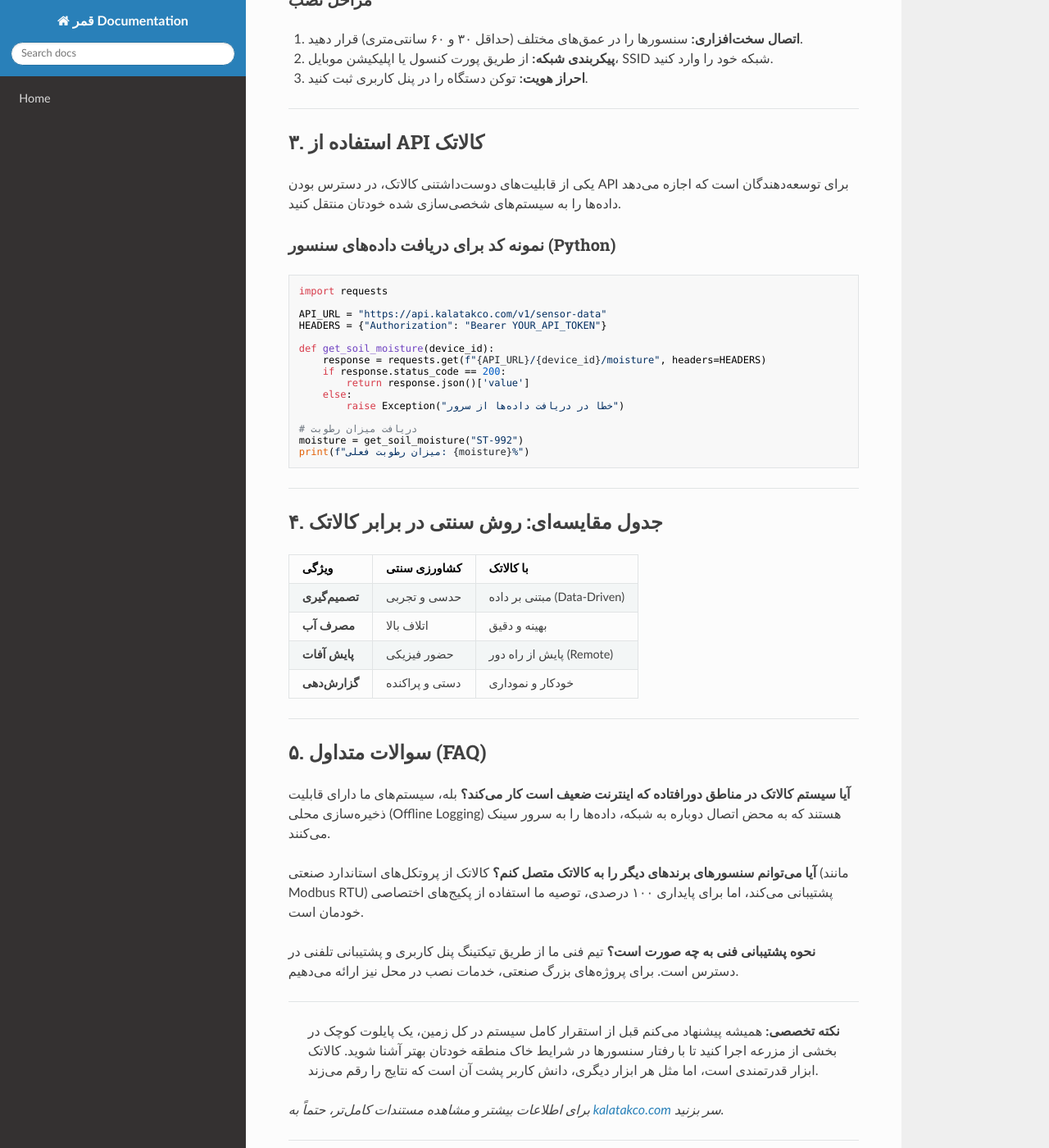
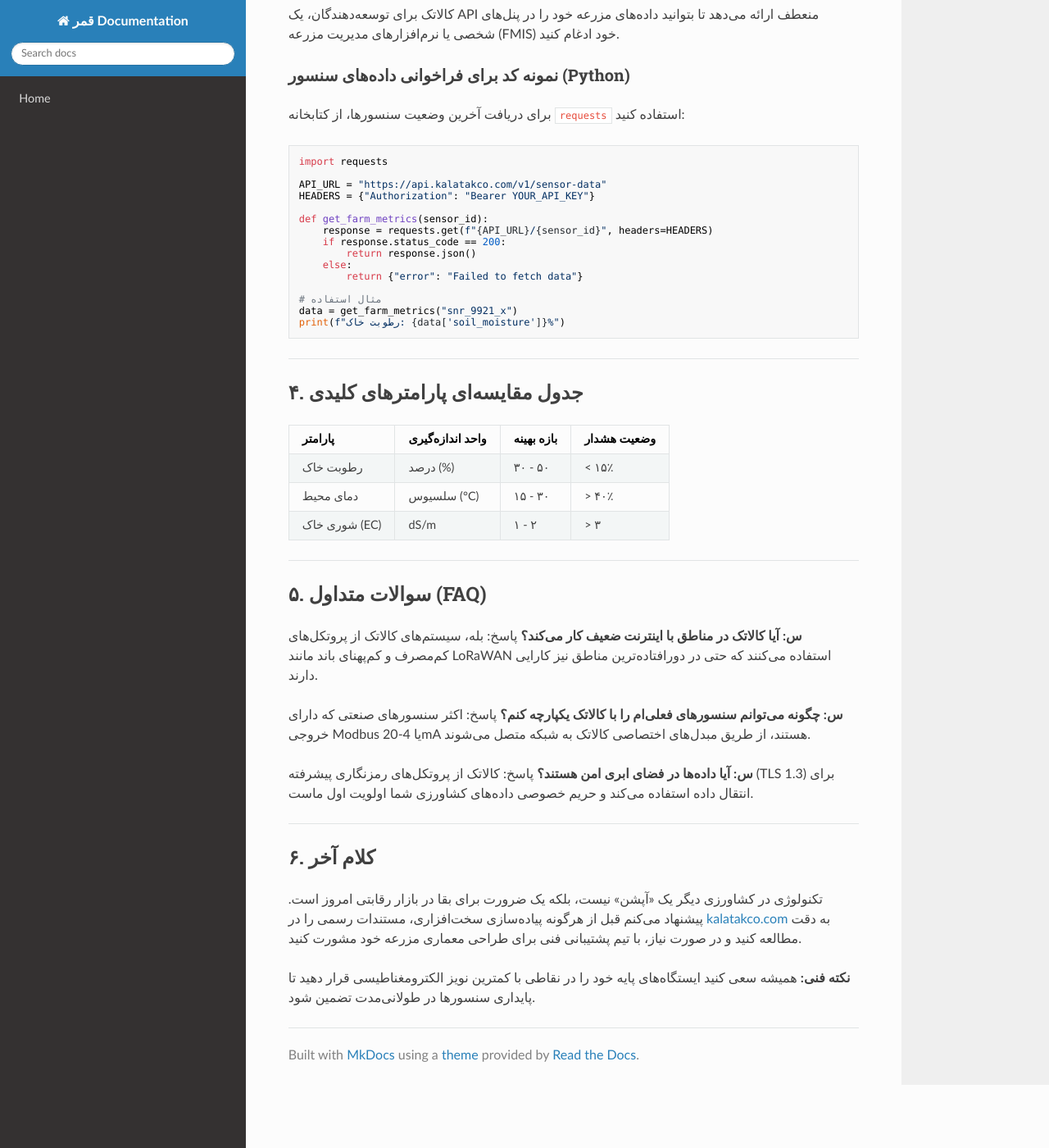
Before and after one commit to sahandsahabi553-prog/terraform-google-semantic-docs, an MkDocs documentation site: the page built from docs/کالاتک.md, in a window 1280 px wide and 1400 px high, scrolled down 928 px. Shown: the whole window at 82% size. Built offline with MkDocs 1.6.1, drawn with Linux system fonts in a browser that asks for light colours; nearby versions of some CDN libraries; some of the changed text lies outside the part shown.

Commit message:
Doc: کالاتک

````diff
--- a/docs/کالاتک.md
+++ b/docs/کالاتک.md
@@ -1,84 +1,80 @@
-# راهنمای جامع کالاتک (KalaTak): تحول دیجیتال در کشاورزی مدرن
+# راهنمای جامع فنی: کالاتک (KalaTak)
 
-کشاورزی دیگر آن تصویر سنتی و دور از تکنولوژی نیست که در ذهن خیلی‌ها مانده. امروز، داده‌ها به اندازه آب و خاک اهمیت دارند. **کالاتک (KalaTak)** دقیقاً همان حلقه‌ی گم‌شده‌ای است که تجهیزات هوشمند را به مدیریت مزرعه متصل می‌کند.
+در دنیای کشاورزی هوشمند (Smart Agriculture)، فاصله بین داده‌های خام و تصمیم‌گیری‌های عملیاتی همیشه بزرگترین چالش بوده است. **کالاتک** به عنوان یک پلتفرم پیشرو، این شکاف را با ارائه راهکارهای یکپارچه برای مدیریت منابع و بهینه‌سازی تولید پر کرده است.
 
-اگر با چالش‌های مدیریت منابع، پایش لحظه‌ای و اتخاذ تصمیم‌های مبتنی بر داده در مزارع دست‌وپنجه نرم می‌کنید، این راهنما برای شماست.
+اگر به دنبال مدرن‌سازی سیستم‌های کشاورزی خود هستید، این مستند فنی نقشه راه شماست.
 
 ---
 
-## ۱. کالاتک چیست؟
-کالاتک یک پلتفرم جامع برای یکپارچه‌سازی سخت‌افزارهای کشاورزی دقیق (Precision Agriculture) است. هدف اصلی این سیستم، کاهش هزینه‌های عملیاتی و افزایش بهره‌وری محصول با استفاده از تحلیل‌های دقیق محیطی است.
+## ۱. معرفی و فلسفه کالاتک
+کالاتک (وب‌سایت: [kalatakco.com](https://www.kalatakco.com)) بر پایه تحلیل‌های مبتنی بر داده بنا شده است. برخلاف سیستم‌های سنتی، کالاتک به جای حدس و گمان، بر پایه مانیتورینگ دقیق محیطی و پردازش پارامترهای خاک و اقلیم عمل می‌کند.
 
-*   **وب‌سایت رسمی:** [kalatakco.com](https://www.kalatakco.com)
-*   **تمرکز اصلی:** پایش هوشمند، مدیریت منابع آبی و بهینه‌سازی تغذیه گیاهی.
+### مزایای اصلی:
+*   **کاهش مصرف منابع:** بهینه‌سازی دقیق آب و کود.
+*   **پایداری:** افزایش بهره‌وری در هر هکتار.
+*   **مقیاس‌پذیری:** از باغ‌های کوچک تا مزارع صنعتی بزرگ.
 
 ---
 
-## ۲. نصب و راه‌اندازی (Setup)
+## ۲. پیش‌نیازهای نصب و راه‌اندازی
+برای شروع کار با زیرساخت‌های کالاتک، شما به موارد زیر نیاز دارید:
 
-برای شروع کار با زیرساخت کالاتک، نیاز به یک کنترلر مرکزی و اتصال به پنل مدیریتی دارید. مراحل اولیه به شرح زیر است:
-
-### پیش‌نیازها
-*   مودم با قابلیت اتصال به شبکه محلی یا سلولار.
-*   حسگرهای کالیبره شده کالاتک (رطوبت‌سنج، دماسنج خاک، EC متر).
-*   حساب کاربری فعال در پنل.
-
-### مراحل نصب
-1.  **اتصال سخت‌افزاری:** سنسورها را در عمق‌های مختلف (حداقل ۳۰ و ۶۰ سانتی‌متری) قرار دهید.
-2.  **پیکربندی شبکه:** از طریق پورت کنسول یا اپلیکیشن موبایل، SSID شبکه خود را وارد کنید.
-3.  **احراز هویت:** توکن دستگاه را در پنل کاربری ثبت کنید.
+1.  **حسگرهای محیطی:** (رطوبت‌سنج خاک، سنسور دما، ایستگاه هواشناسی).
+2.  **دروازه (Gateway):** برای انتقال داده‌ها به ابر.
+3.  **پیکربندی شبکه:** اطمینان از اتصال پایدار (ترجیحاً LoRaWAN یا 4G/LTE).
 
 ---
 
 ## ۳. استفاده از API کالاتک
-یکی از قابلیت‌های دوست‌داشتنی کالاتک، در دسترس بودن API برای توسعه‌دهندگان است که اجازه می‌دهد داده‌ها را به سیستم‌های شخصی‌سازی شده خودتان منتقل کنید.
+کالاتک برای توسعه‌دهندگان، یک API منعطف ارائه می‌دهد تا بتوانید داده‌های مزرعه خود را در پنل‌های شخصی یا نرم‌افزارهای مدیریت مزرعه (FMIS) خود ادغام کنید.
 
-### نمونه کد برای دریافت داده‌های سنسور (Python)
+### نمونه کد برای فراخوانی داده‌های سنسور (Python)
+برای دریافت آخرین وضعیت سنسورها، از کتابخانه `requests` استفاده کنید:
 
 ```python
 import requests
 
 API_URL = "https://api.kalatakco.com/v1/sensor-data"
-HEADERS = {"Authorization": "Bearer YOUR_API_TOKEN"}
+HEADERS = {"Authorization": "Bearer YOUR_API_KEY"}
 
-def get_soil_moisture(device_id):
-    response = requests.get(f"{API_URL}/{device_id}/moisture", headers=HEADERS)
+def get_farm_metrics(sensor_id):
+    response = requests.get(f"{API_URL}/{sensor_id}", headers=HEADERS)
     if response.status_code == 200:
-        return response.json()['value']
+        return response.json()
     else:
-        raise Exception("خطا در دریافت داده‌ها از سرور")
+        return {"error": "Failed to fetch data"}
 
-# دریافت میزان رطوبت
-moisture = get_soil_moisture("ST-992")
-print(f"میزان رطوبت فعلی: {moisture}%")
+# مثال استفاده
+data = get_farm_metrics("snr_9921_x")
+print(f"رطوبت خاک: {data['soil_moisture']}%")
 ```
 
 ---
 
-## ۴. جدول مقایسه‌ای: روش سنتی در برابر کالاتک
+## ۴. جدول مقایسه‌ای پارامترهای کلیدی
 
-| ویژگی | کشاورزی سنتی | با کالاتک |
-| :--- | :--- | :--- |
-| **تصمیم‌گیری** | حدسی و تجربی | مبتنی بر داده (Data-Driven) |
-| **مصرف آب** | اتلاف بالا | بهینه و دقیق |
-| **پایش آفات** | حضور فیزیکی | پایش از راه دور (Remote) |
-| **گزارش‌دهی** | دستی و پراکنده | خودکار و نموداری |
+| پارامتر | واحد اندازه‌گیری | بازه بهینه | وضعیت هشدار |
+| :--- | :--- | :--- | :--- |
+| رطوبت خاک | درصد (%) | ۳۰ - ۵۰ | < ۱۵٪ |
+| دمای محیط | سلسیوس (°C) | ۱۵ - ۳۰ | > ۴۰٪ |
+| شوری خاک (EC) | dS/m | ۱ - ۲ | > ۳ |
 
 ---
 
 ## ۵. سوالات متداول (FAQ)
 
-**آیا سیستم کالاتک در مناطق دورافتاده که اینترنت ضعیف است کار می‌کند؟**
-بله، سیستم‌های ما دارای قابلیت ذخیره‌سازی محلی (Offline Logging) هستند که به محض اتصال دوباره به شبکه، داده‌ها را به سرور سینک می‌کنند.
+**س: آیا کالاتک در مناطق با اینترنت ضعیف کار می‌کند؟**
+پاسخ: بله، سیستم‌های کالاتک از پروتکل‌های کم‌مصرف و کم‌پهنای باند مانند LoRaWAN استفاده می‌کنند که حتی در دورافتاده‌ترین مناطق نیز کارایی دارند.
 
-**آیا می‌توانم سنسورهای برندهای دیگر را به کالاتک متصل کنم؟**
-کالاتک از پروتکل‌های استاندارد صنعتی (مانند Modbus RTU) پشتیبانی می‌کند، اما برای پایداری ۱۰۰ درصدی، توصیه ما استفاده از پکیج‌های اختصاصی خودمان است.
+**س: چگونه می‌توانم سنسورهای فعلی‌ام را با کالاتک یکپارچه کنم؟**
+پاسخ: اکثر سنسورهای صنعتی که دارای خروجی Modbus یا 4-20mA هستند، از طریق مبدل‌های اختصاصی کالاتک به شبکه متصل می‌شوند.
 
-**نحوه پشتیبانی فنی به چه صورت است؟**
-تیم فنی ما از طریق تیکتینگ پنل کاربری و پشتیبانی تلفنی در دسترس است. برای پروژه‌های بزرگ صنعتی، خدمات نصب در محل نیز ارائه می‌دهیم.
+**س: آیا داده‌ها در فضای ابری امن هستند؟**
+پاسخ: کالاتک از پروتکل‌های رمزنگاری پیشرفته (TLS 1.3) برای انتقال داده استفاده می‌کند و حریم خصوصی داده‌های کشاورزی شما اولویت اول ماست.
 
 ---
 
-> **نکته تخصصی:** همیشه پیشنهاد می‌کنم قبل از استقرار کامل سیستم در کل زمین، یک پایلوت کوچک در بخشی از مزرعه اجرا کنید تا با رفتار سنسورها در شرایط خاک منطقه خودتان بهتر آشنا شوید. کالاتک ابزار قدرتمندی است، اما مثل هر ابزار دیگری، دانش کاربر پشت آن است که نتایج را رقم می‌زند.
+## ۶. کلام آخر
+تکنولوژی در کشاورزی دیگر یک «آپشن» نیست، بلکه یک ضرورت برای بقا در بازار رقابتی امروز است. پیشنهاد می‌کنم قبل از هرگونه پیاده‌سازی سخت‌افزاری، مستندات رسمی را در [kalatakco.com](https://www.kalatakco.com) به دقت مطالعه کنید و در صورت نیاز، با تیم پشتیبانی فنی برای طراحی معماری مزرعه خود مشورت کنید.
 
-*برای اطلاعات بیشتر و مشاهده مستندات کامل‌تر، حتماً به [kalatakco.com](https://www.kalatakco.com) سر بزنید.*
+**نکته فنی:** همیشه سعی کنید ایستگاه‌های پایه خود را در نقاطی با کمترین نویز الکترومغناطیسی قرار دهید تا پایداری سنسورها در طولانی‌مدت تضمین شود.
````
